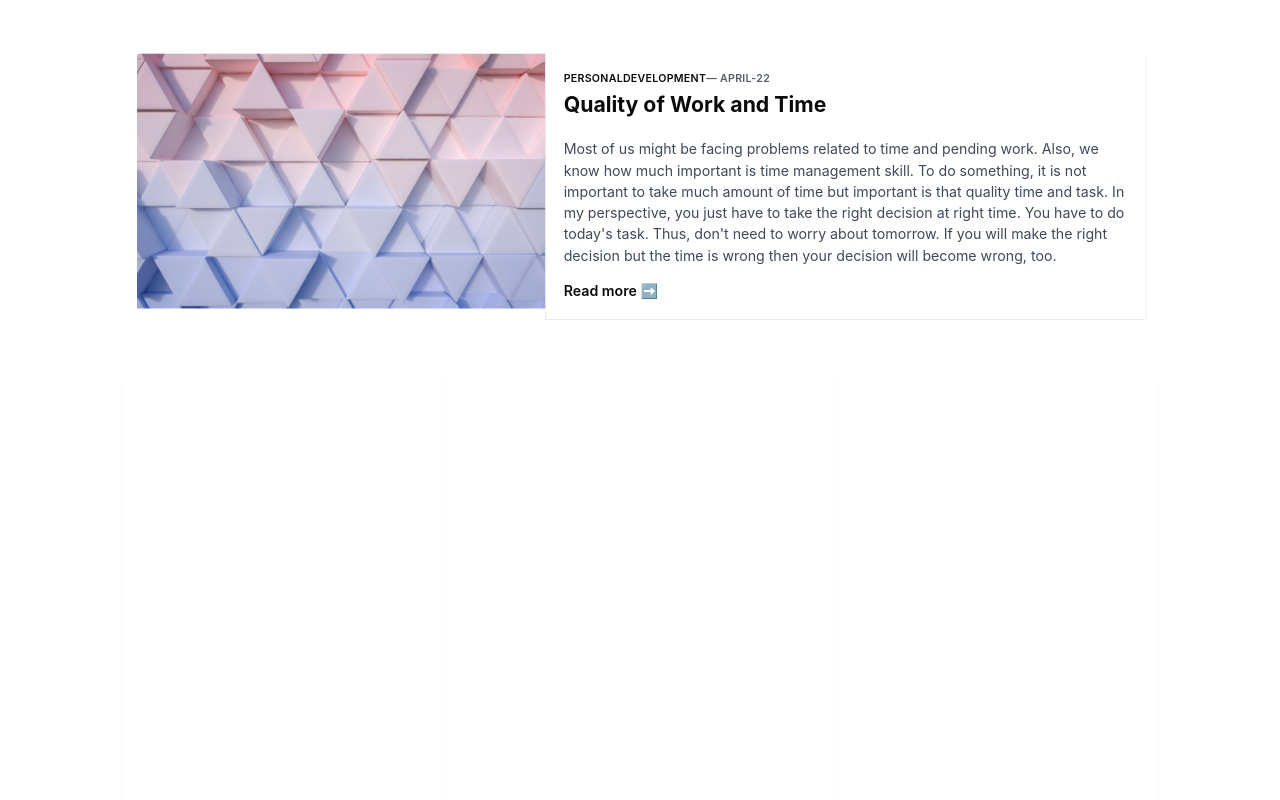
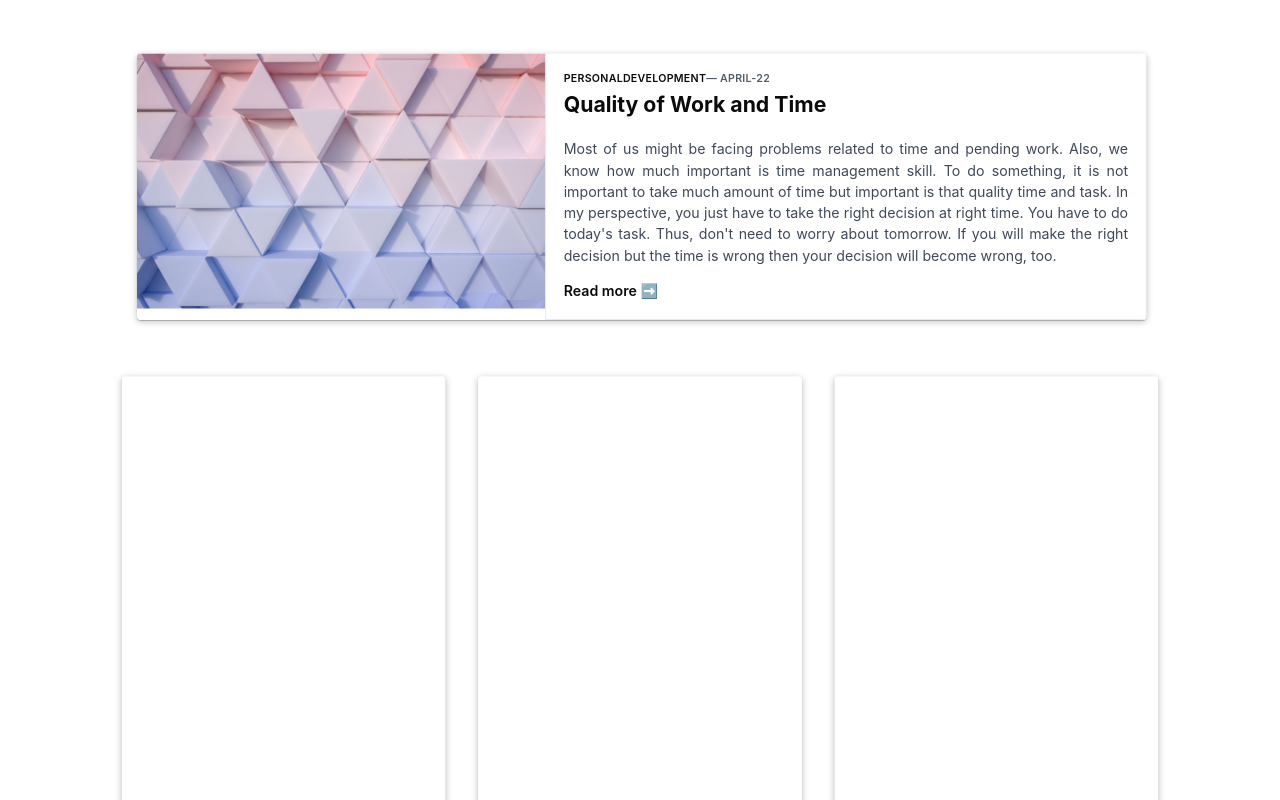
Before and after one commit to Club-IDE/club-website, a React (Create React App) app: page /blogpage in a window 1280 px wide. Shown: the part 480-1280 px from the top of the page. Built offline with nearby package versions, Linux system fonts and the light colour scheme.

Commit message:
change in Shadow

```diff
--- a/src/Components/BlogCard.js
+++ b/src/Components/BlogCard.js
@@ -19,7 +19,7 @@ const BlogCard = ({ data_blogcard }) => {
 
         return (
 
-            <div className="overflow-hidden transition-shadow duration-300 bg-white rounded shadow-sm blog-card hover:drop-shadow-xl lg:w-[30%] w-[90%] mx-2 my-10 h-max lg:h-[550px]" key={blogcard.id} >
+            <div className="overflow-hidden transition-shadow duration-300 bg-white rounded shadow-sm blog-card hover:drop-shadow-xl lg:w-[30%] w-[90%] mx-2 my-10 h-max lg:h-[550px] event-shadow" key={blogcard.id} >
               <Link to={`/blogpage/${blogcard.id}`}>
                 <img
                    data-aos = "fade-right"
@@ -46,8 +46,8 @@ const BlogCard = ({ data_blogcard }) => {
                     {blogcard.title}
                   </div>
 
-                  <p className="mb-2 text-gray-700">
-                    {blogcard.desc}
+                  <p className="mb-2 text-gray-700 text-justifys">
+                    {blogcard.desc.slice(0 , 371)}
                   </p>
 
                   <div aria-label=""
@@ -65,7 +65,7 @@ const BlogCard = ({ data_blogcard }) => {
           return (
 
             <Link to={`/blogpage/${blogcard.id}`}>
-            <div data-aos = "zoom-in" className=" lg:flex overflow-hidden transition-shadow duration-300 bg-white rounded  blog-card  lg:w-[95%] w-[90%] mx-4 lg:mx-8 " key={blogcard.id} >
+            <div data-aos = "zoom-in" className=" lg:flex overflow-hidden transition-shadow duration-300 bg-white rounded  blog-card  lg:w-[95%] w-[90%] mx-4 lg:mx-8 event-shadow" key={blogcard.id} >
                 <img
 
                   src={blogcard.backImage}
@@ -88,8 +88,8 @@ const BlogCard = ({ data_blogcard }) => {
                     className="inline-block mb-3 text-2xl font-bold leading-5 transition-colors duration-200 hover:text-deep-purple-accent-700">
                     {blogcard.title}
                   </div>
-                  <p className="my-4 text-gray-700">
-                    {blogcard.desc}
+                  <p className="my-4 text-gray-700 text-justify">
+                    {blogcard.desc.slice(0 , 490)}
                   </p>
                   <div
 
--- a/src/Components/Blogpage.js
+++ b/src/Components/Blogpage.js
@@ -199,7 +199,8 @@ const Blogpage = () => {
           date:'Sept-21',
           title: 'Internet Of Things',
           type: 'InternetOfThings',
-          desc:` Many times people think that motivation comes from reading inspirational stories, watching real-life inspired movies, hearing motivational speakers, etc. This may help you for a short period of time; like you have heard or watched something motivational, you feel inspired and when you are exhausted, you stop. But what I believe is that motivation comes from within.`,
+          desc:`As the word itself describes, the Internet of Things (IoT), is a technology that connects real-world objects or things to the Internet. These objects are controlled using a smartphone through the Internet. Various sensors are used for the detection of different factors.
+          Sensors can sense the human presence, atmospheric pressure, soil state, human body status etc. Sensors are connected with a microcontroller centralized device that controls all the data sent sensors. Two famous microcontroller devices are Arduino and Raspberry Pi.`,
           category: 'non-technical',
           AppreanceNumber: '1',
         },
```
